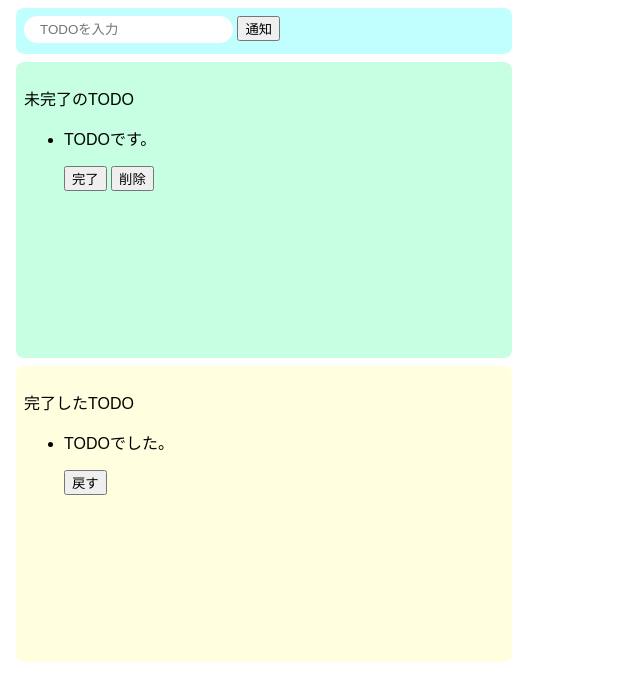
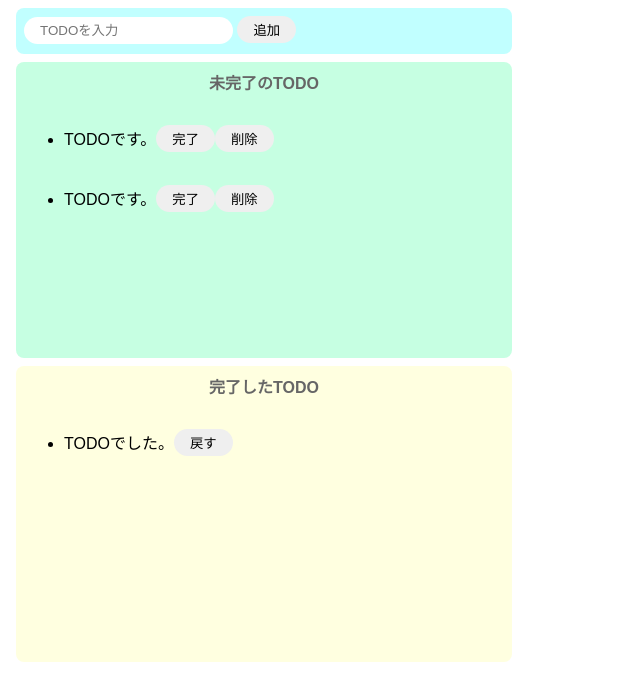
Before and after one commit to RATDOTL/simple-todo, a website built with Parcel: page index.html in a window 1280 px wide. Shown: the whole page, without its empty margins (0-640 px from the left). Built offline with nearby package versions, Linux system fonts and the light colour scheme.

Commit message:
[todoの追加]機能の実装

```diff
--- a/index.html
+++ b/index.html
@@ -7,14 +7,21 @@
 
   <body>
     <div class="input-area">
-      <input placeholder="TODOを入力" />
-      <button>通知</button>
+      <input id="add-text" placeholder="TODOを入力" />
+      <button id="add-button">追加</button>
     </div>
     <div class="incomplete-area">
-      <p>未完了のTODO</p>
-      <ul>
+      <p class="title">未完了のTODO</p>
+      <ul id="incomplete-list">
         <li>
-          <div>
+          <div class="list-row">
+            <p>TODOです。</p>
+            <button>完了</button>
+            <button>削除</button>
+          </div>
+        </li>
+        <li>
+          <div class="list-row">
             <p>TODOです。</p>
             <button>完了</button>
             <button>削除</button>
@@ -23,10 +30,10 @@
       </ul>
     </div>
     <div class="complete-area">
-      <p>完了したTODO</p>
+      <p class="title">完了したTODO</p>
       <ul>
         <li>
-          <div>
+          <div class="list-row">
             <p>TODOでした。</p>
             <button>戻す</button>
           </div>
--- a/src/index.js
+++ b/src/index.js
@@ -1 +1,31 @@
 import "./styles.css";
+
+const onClickAdd = () => {
+  //テキストボックスの値を取得し、初期化する
+  const inputText = document.getElementById("add-text").value;
+  document.getElementById("add-text").value = "";
+
+  //liタグ生成
+  const li = document.createElement("li");
+
+  //div生成
+  const div = document.createElement("div");
+  div.className = "list-row";
+
+  //pタグ生成
+  const p = document.createElement("p");
+  p.innerText = inputText;
+
+  //liタグの小要素の各要素を設定
+  li.appendChild(div);
+
+  //divタグの小要素の各要素を設定
+  div.appendChild(p);
+  console.log(li);
+  //未完了リストに追加
+  document.getElementById("incomplete-list").appendChild(li);
+};
+
+document
+  .getElementById("add-button")
+  .addEventListener("click", () => onClickAdd());
--- a/src/styles.css
+++ b/src/styles.css
@@ -6,6 +6,23 @@ input {
   border-radius: 16px;
   border: none;
   padding: 6px 16px;
+  outline: none;
+}
+
+button {
+  border-radius: 16px;
+  border: none;
+  padding: 4px 16px;
+}
+
+button:hover {
+  background-color: palevioletred;
+  color: #fff;
+  cursor: pointer;
+}
+
+.li {
+  margin-right: 8px;
 }
 
 .input-area {
@@ -34,3 +51,16 @@ input {
   margin: 8px;
   border-radius: 8px;
 }
+
+.title {
+  text-align: center;
+  margin-top: 0;
+  font-weight: bold;
+  color: #666;
+}
+
+.list-row {
+  display: flex;
+  align-items: center;
+  padding-bottom: 4px;
+}
```
